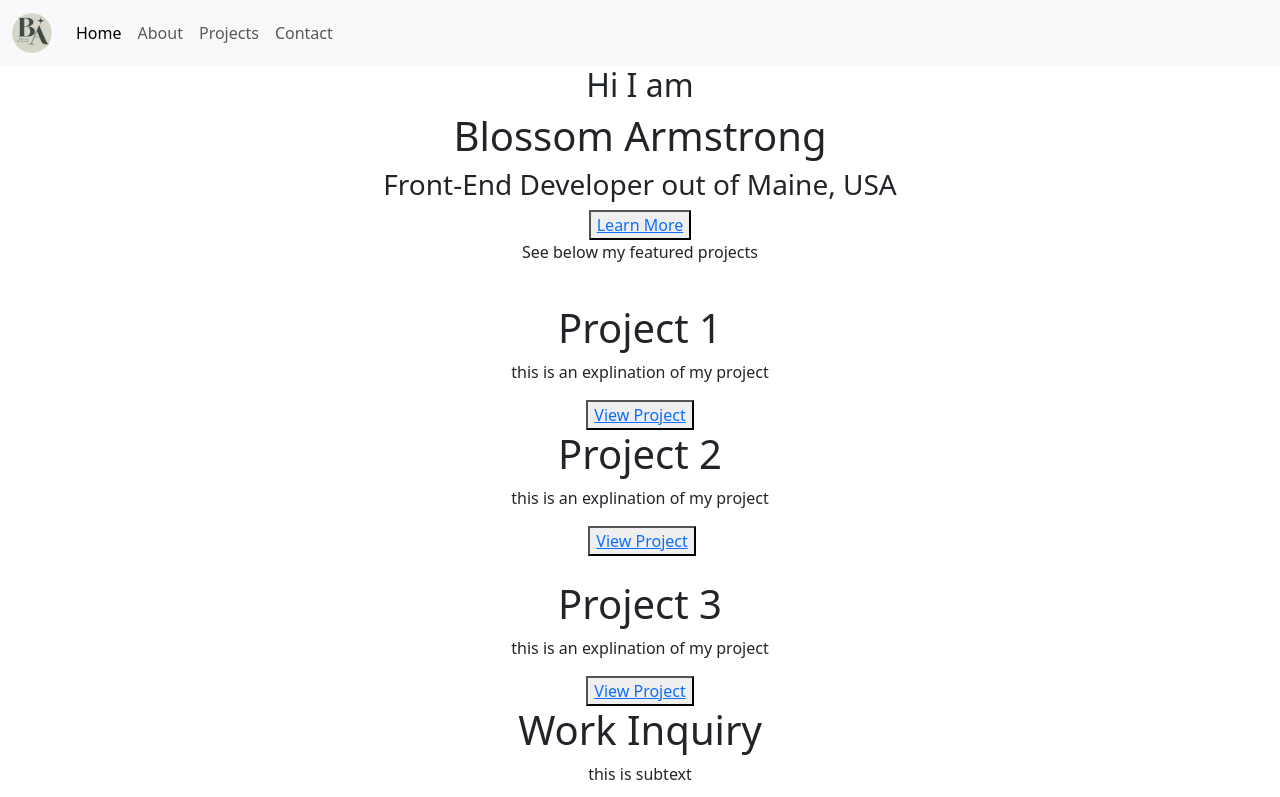
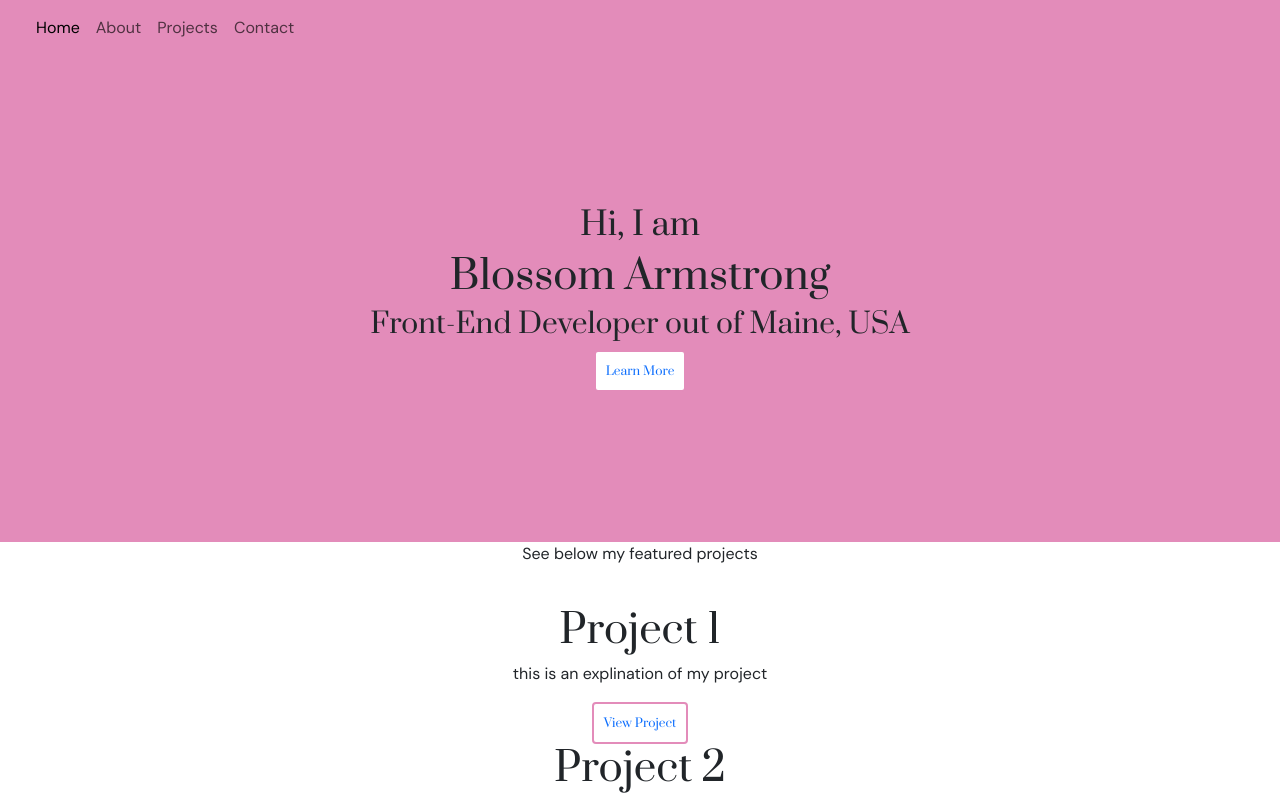
Before and after one commit to BLSSMA/portfolio-web-page-blossom, a plain HTML site: page index.html in a window 1280 px wide. Shown: the top 797 px of the page. Drawn offline with nearby package versions, Linux system fonts and the light colour scheme.

Commit message:
added fonts and started hero header

```diff
--- a/index.html
+++ b/index.html
@@ -23,10 +23,22 @@
       src="https://kit.fontawesome.com/97faeccb94.js"
       crossorigin="anonymous"
     ></script>
+    <link rel="preconnect" href="https://fonts.googleapis.com" />
+    <link rel="preconnect" href="https://fonts.gstatic.com" crossorigin />
+    <link
+      href="https://fonts.googleapis.com/css2?family=DM+Sans:ital,opsz,wght@0,9..40,100..1000;1,9..40,100..1000&display=swap"
+      rel="stylesheet"
+    />
+    <link rel="preconnect" href="https://fonts.googleapis.com" />
+    <link rel="preconnect" href="https://fonts.gstatic.com" crossorigin />
+    <link
+      href="https://fonts.googleapis.com/css2?family=Prata&display=swap"
+      rel="stylesheet"
+    />
     <title>Blossom Armstrong Portfolio</title>
   </head>
   <body>
-    <nav class="navbar navbar-expand-lg bg-body-tertiary">
+    <nav class="navbar navbar-expand-lg">
       <div class="container-fluid">
         <a class="navbar-brand" href="/"
           ><img src="img/logo.png" alt="" class="logo-img"
@@ -53,8 +65,8 @@
       </div>
     </nav>
 
-    <div class="container">
-      <h2>Hi I am</h2>
+    <div class="hero">
+      <h2>Hi, I am</h2>
       <h1>Blossom Armstrong</h1>
       <h3>Front-End Developer out of Maine, USA</h3>
       <button><a href="#">Learn More</a></button>
--- a/styles/style.css
+++ b/styles/style.css
@@ -1,3 +1,18 @@
+:root{
+    --p-font-family: "DM Sans", sans-serif;
+        font-optical-sizing: auto;
+        font-weight: 400;
+        font-style: normal;
+
+    --headers-font-family:"Prata", serif;
+            font-weight: 400;
+            font-style: normal;
+
+    --brand-color-light:#fceefa;
+    --brand-color-dark: #e38cba;
+}
+
+
 body{
     text-align: center;
 }
@@ -6,3 +21,32 @@ body{
     max-width: 40px;
     padding:0;
 }
+
+nav, p{
+font-family: var(--p-font-family);
+}
+
+h1, h2, h3, button{
+    font-family: var(--headers-font-family);
+}
+
+button{
+    font-size:12px;
+    padding:10px;
+    border-radius: 4px;
+    background:white;
+    border:solid 2px var(--brand-color-dark);
+}
+
+button a{
+    text-decoration: none;
+}
+nav{
+    background:var(--brand-color-dark);
+}
+.hero{
+    margin:0 auto;
+    background:var(--brand-color-dark);
+    width:100%;
+    padding:150px 0;
+}
```
Also changed, not shown: img/D23D191F-C2FE-471B-A925-7B58F28D187F.png (added), img/logo.png (deleted).
